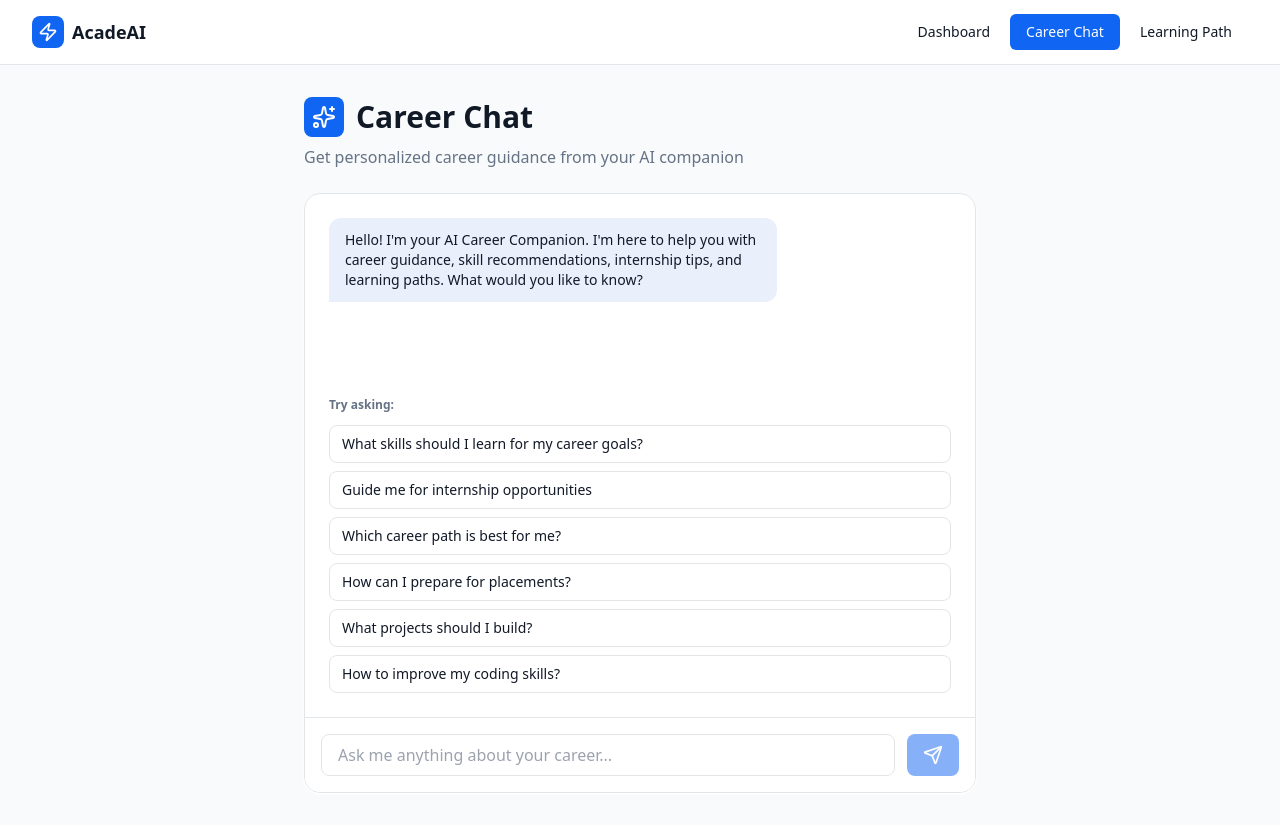
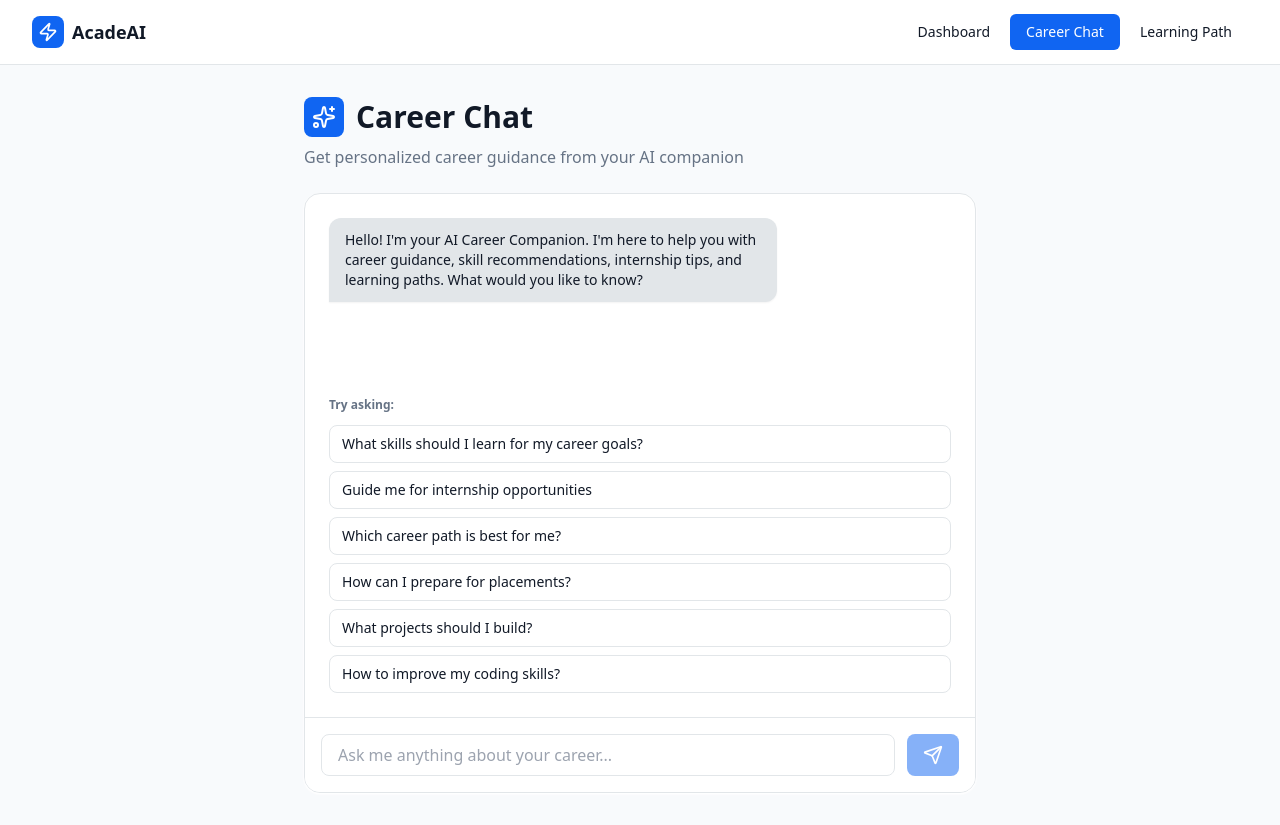
Before and after one commit to artsbysree/acadeai-mvp, a React (Vite) app: page /chat in a window 1280 px wide. Built offline with nearby package versions, Linux system fonts and the light colour scheme.

Commit message:
completionId: cgen-897dad81a5d448b3806b0395f68e941f
cgen-897dad81a5d448b3806b0395f68e941f

```diff
--- a/client/pages/CareerChat.tsx
+++ b/client/pages/CareerChat.tsx
@@ -148,10 +148,10 @@ export default function CareerChat() {
                 } animate-slide-up`}
               >
                 <div
-                  className={`max-w-xs lg:max-w-md px-4 py-3 rounded-xl ${
+                  className={`max-w-xs lg:max-w-md px-4 py-3 rounded-xl shadow-sm ${
                     message.sender === "user"
                       ? "bg-primary text-primary-foreground rounded-br-none"
-                      : "bg-secondary text-foreground rounded-bl-none"
+                      : "bg-muted text-foreground rounded-bl-none"
                   }`}
                 >
                   <p className="text-sm">{message.text}</p>
```
